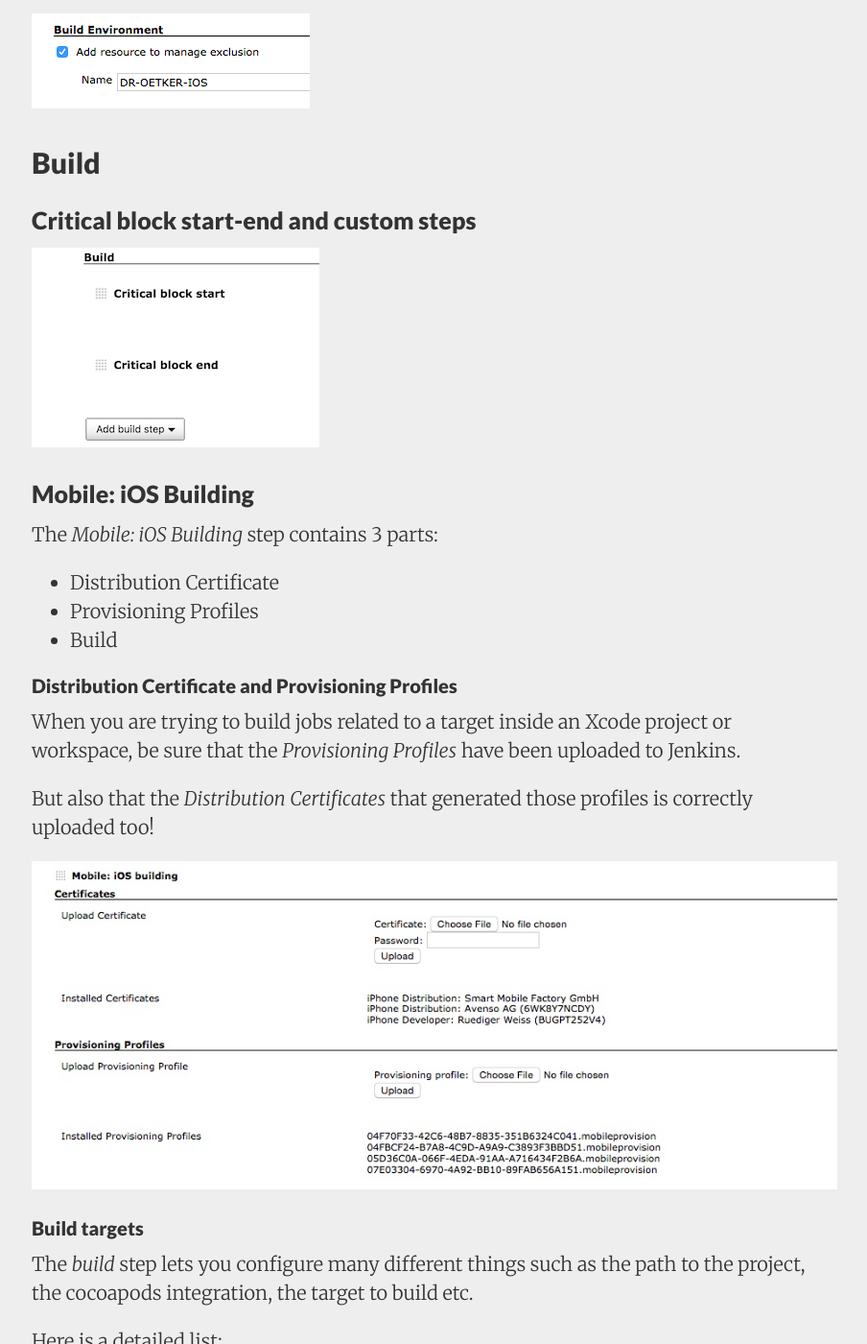
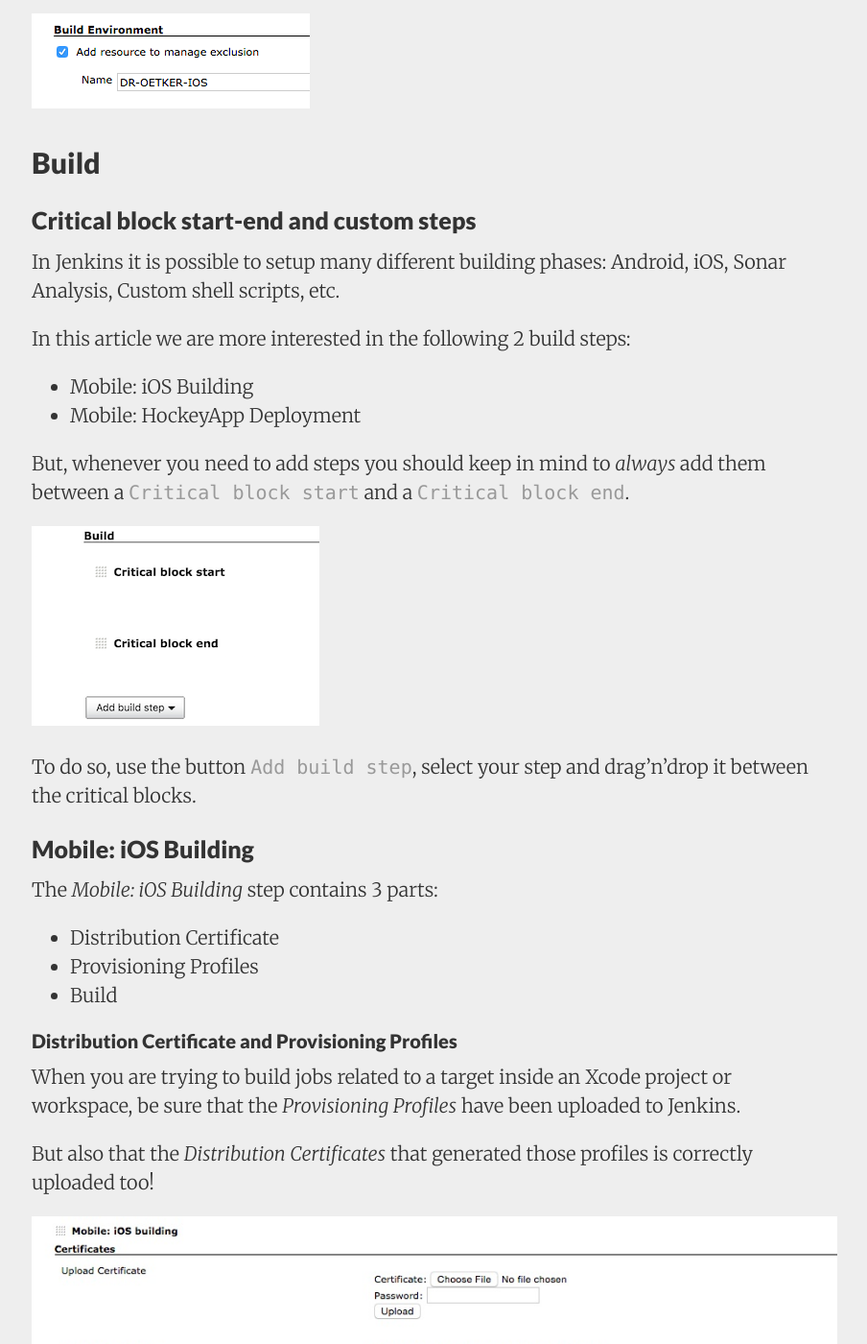
Before and after one commit to kevindelord/kevindelord.github.io, a Jekyll site: the page built from _posts/2016-06-17-build-jobs-jenkins.md, in a window 1280 px wide and 1400 px high, scrolled down 3233 px. Shown: the whole window at 96% size, without its empty margins (187-1091 px from the left). Built offline with Jekyll 4.4.1, drawn with Linux system fonts in a browser that asks for light colours; nearby versions of some CDN libraries; emoji names are drawn with the system emoji font; some of the changed text lies outside the part shown.

Commit message:
Build job: add critical blocks

```diff
--- a/_posts/2016-06-17-build-jobs-jenkins.md
+++ b/_posts/2016-06-17-build-jobs-jenkins.md
@@ -69,7 +69,18 @@ If so, when scheduling 10 different builds they will all be done one by one.
 
 ### Critical block start-end and custom steps
 
+In Jenkins it is possible to setup many different building phases: Android, iOS, Sonar Analysis, Custom shell scripts, etc.
+
+In this article we are more interested in the following 2 build steps:
+
+- Mobile: iOS Building
+- Mobile: HockeyApp Deployment
+
+But, whenever you need to add steps you should keep in mind to _always_ add them between a `Critical block start` and a `Critical block end`.
+
 ![_config.yml]({{ site.baseurl }}/images/jenkins/blocks.png)
+
+To do so, use the button `Add build step`, select your step and drag'n'drop it between the critical blocks.
 
 ### Mobile: iOS Building
 
```
Also changed, not shown: other parts of _posts/2016-06-17-build-jobs-jenkins.md (+2 -0 lines).
